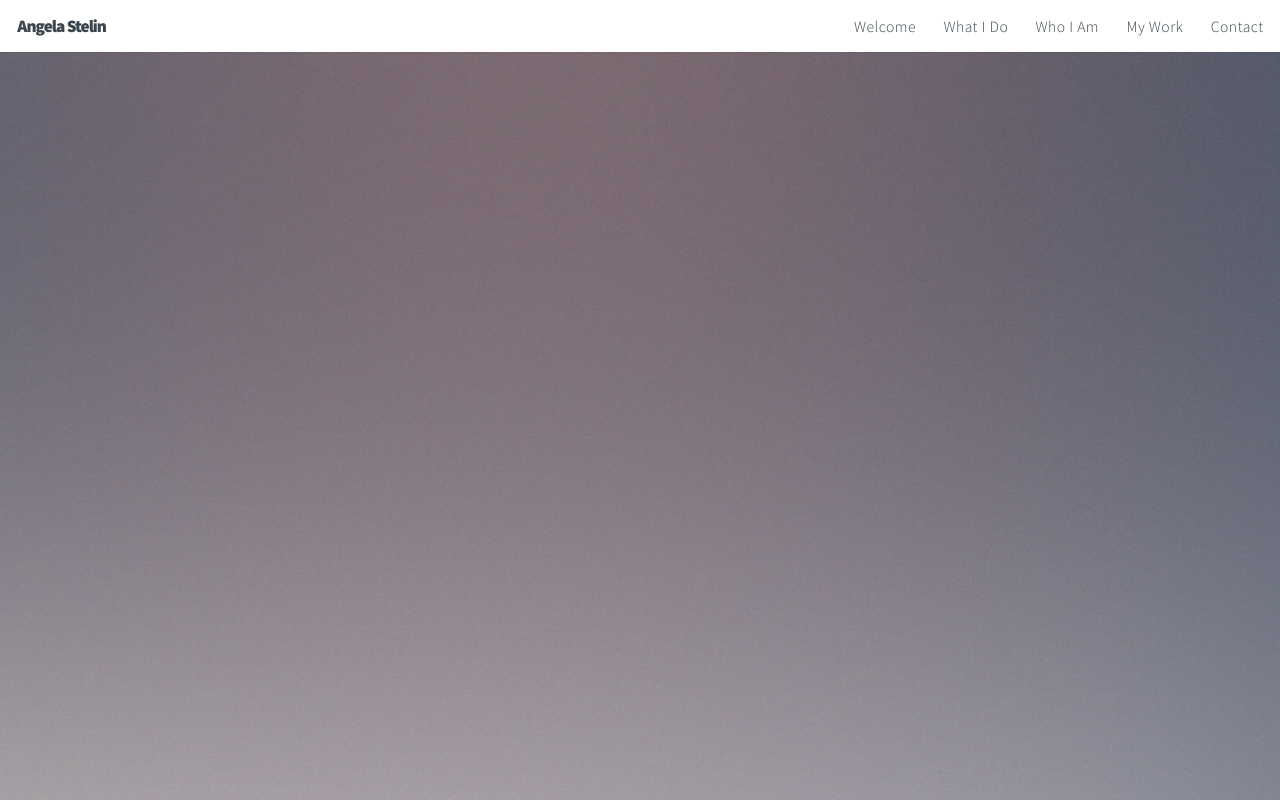
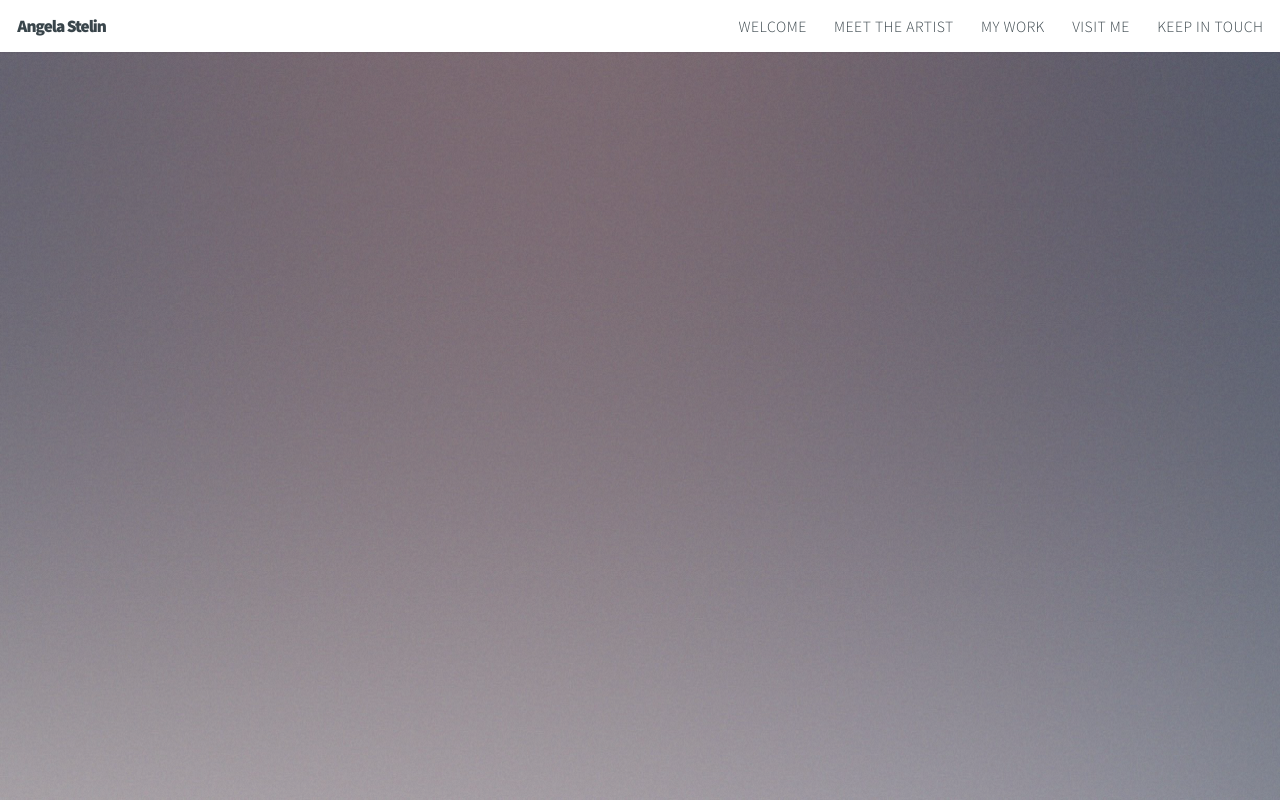
Before and after one commit to Angelastelin/angelastelin.github.io, a plain HTML site: page index.html in a window 1280 px wide. Shown: the top 800 px of the page. Drawn offline with Linux system fonts and the light colour scheme.

Commit message:
changing header titles

```diff
--- a/index.html
+++ b/index.html
@@ -25,11 +25,11 @@
 				<!-- Nav -->
 					<nav id="nav">
 						<ul>
-							<li><a href="#intro">Welcome</a></li>
-							<li><a href="#one">What I Do</a></li>
-							<li><a href="#two">Who I Am</a></li>
-							<li><a href="#work">My Work</a></li>
-							<li><a href="#contact">Contact</a></li>
+							<li><a href="#intro">WELCOME</a></li>
+							<li><a href="#work">MEET THE ARTIST</a></li>
+							<li><a href="#one">MY WORK</a></li>
+							<li><a href="#two">VISIT ME</a></li>
+							<li><a href="#contact">KEEP IN TOUCH</a></li>
 						</ul>
 					</nav>
 
```
